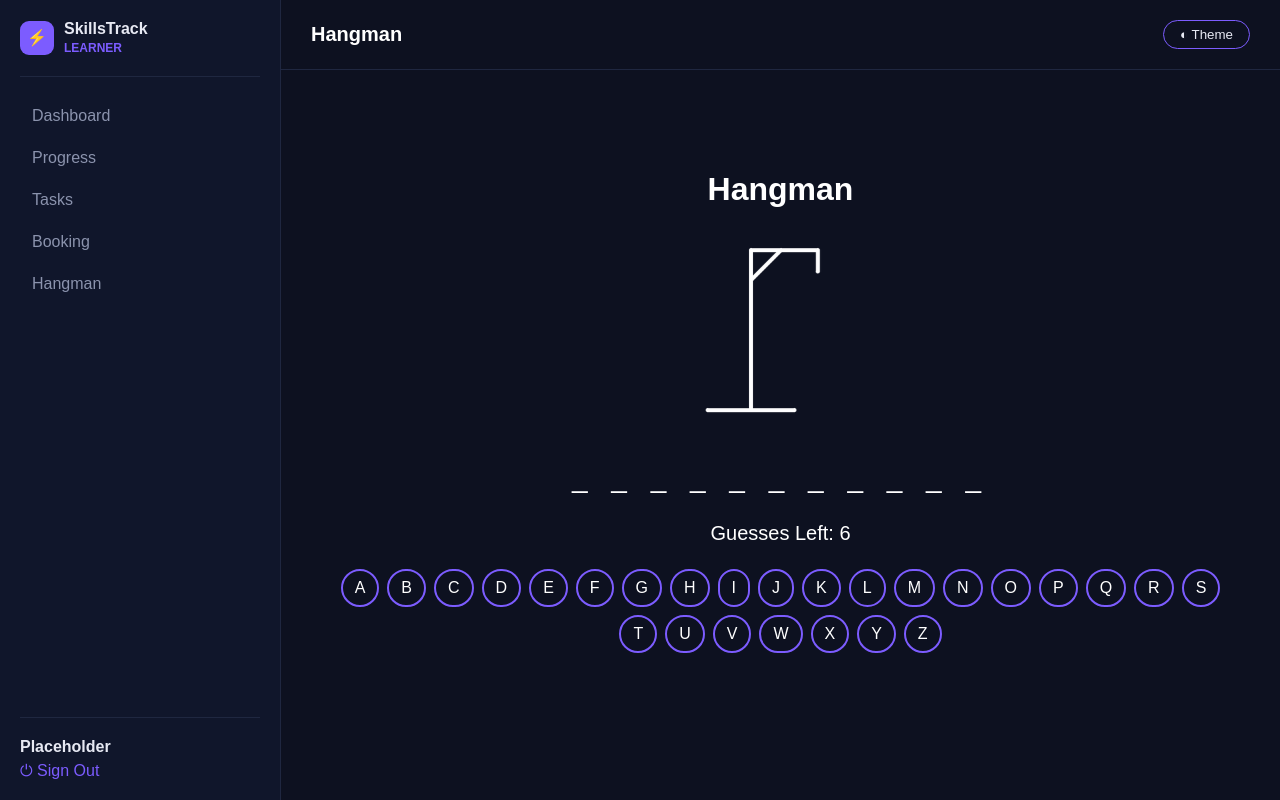
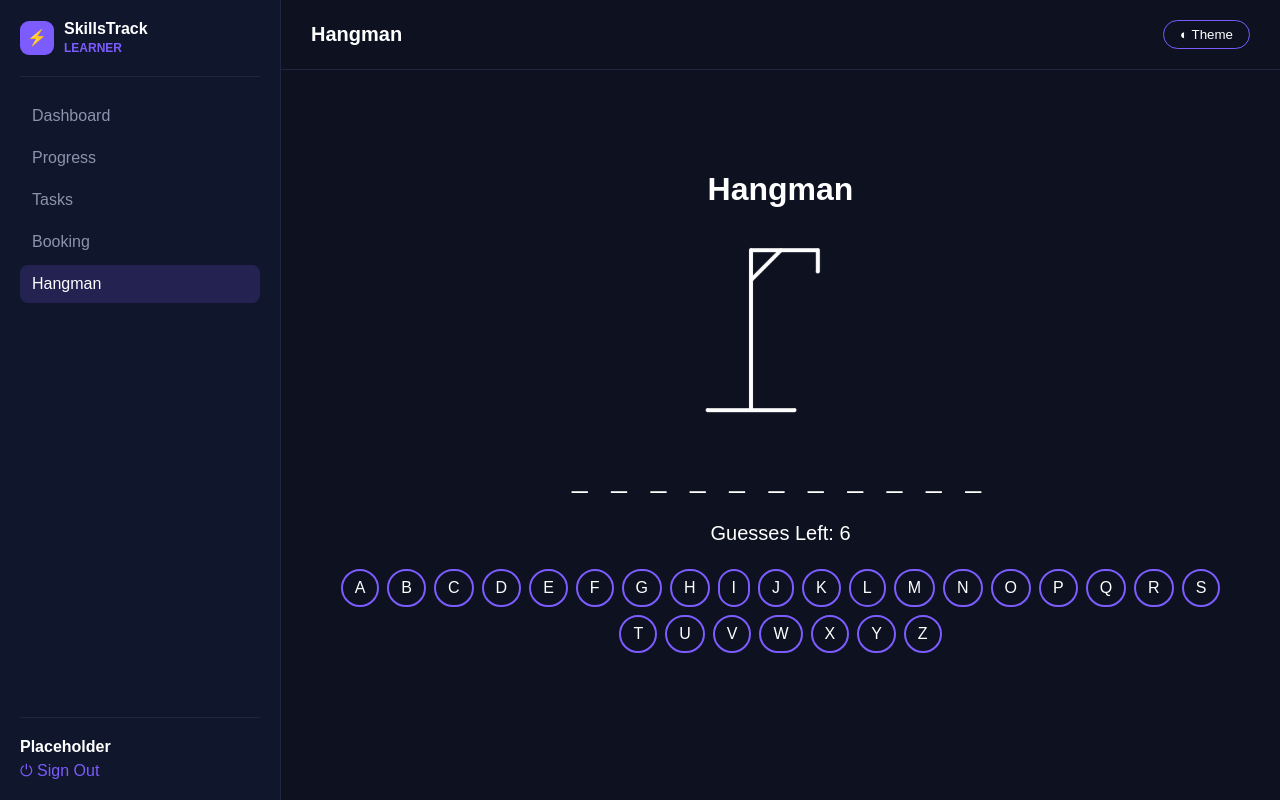
Before and after one commit to ChadT2025/Javascript-project-2026, a website: page Hangman/hangman.html in a window 1280 px wide. Drawn offline with Linux system fonts and the light colour scheme.

Commit message:
Made a small update the sidebar for my  pages

```diff
--- a/Hangman/hangman.html
+++ b/Hangman/hangman.html
@@ -17,13 +17,11 @@
       </div>
 
       <nav class="nav">
-        <a href="../Student-Portal/learner-dashboard.html" class="active"
-          >Dashboard</a
-        >
+        <a href="../Student-Portal/learner-dashboard.html">Dashboard</a>
         <a href="">Progress</a>
         <a href="">Tasks</a>
         <a href="../Bookings/booking.html">Booking</a>
-        <a href="./hangman.html">Hangman</a>
+        <a href="./hangman.html" class="active">Hangman</a>
       </nav>
 
       <div class="footer">
--- a/Placeholder/placeholder.css
+++ b/Placeholder/placeholder.css
@@ -1,20 +1,25 @@
 body {
+  font-family: Arial;
+  color: white;
+  background: #0d1120;
   display: flex;
+  min-height: 100vh;
   margin: 0;
-  min-height: 100vh;
-  background: #0d1120;
-  color: #e7e9f3;
-  font-family: sans-serif;
 }
 
 .sidebar {
+  background: #10162b;
   display: flex;
   flex-direction: column;
   gap: 20px;
   width: 240px;
-  padding: 20px;
-  background: #10162b;
-  border-right: 1px solid #1f2740;
+  padding-top: 20px;
+  padding-bottom: 20px;
+  padding-left: 20px;
+  padding-right: 20px;
+  border-right-width: 1px;
+  border-right-style: solid;
+  border-right-color: #1f2740;
 }
 
 .brand {
@@ -22,7 +27,9 @@ body {
   align-items: center;
   gap: 10px;
   padding-bottom: 20px;
-  border-bottom: 1px solid #1f2740;
+  border-bottom-width: 1px;
+  border-bottom-style: solid;
+  border-bottom-color: #1f2740;
 }
 
 .brand-icon {
@@ -55,10 +62,24 @@ body {
   display: flex;
   align-items: center;
   gap: 10px;
-  padding: 10px 12px;
+  padding-top: 10px;
+  padding-bottom: 10px;
+  padding-left: 12px;
+  padding-right: 12px;
   border-radius: 8px;
   color: #8b93ad;
   text-decoration: none;
+  font-weight: normal;
+}
+
+.nav a.active {
+  font-weight: normal;
+  background: rgba(124, 92, 255, 0.18);
+  color: white;
+}
+
+.nav :hover {
+  color: white;
 }
 
 .footer {
@@ -66,7 +87,10 @@ body {
   flex-direction: column;
   gap: 6px;
   padding-top: 20px;
-  border-top: 1px solid #1f2740;
+  border-top-width: 1px;
+  border-top-style: solid;
+  border-top-color: #1f2740;
+  font-weight: normal;
 }
 
 .footer .signout {
@@ -84,9 +108,14 @@ body {
   display: flex;
   align-items: center;
   justify-content: space-between;
-  padding: 20px 30px;
+  padding-top: 20px;
+  padding-bottom: 20px;
+  padding-left: 30px;
+  padding-right: 30px;
   background: #0d1120;
-  border-bottom: 1px solid #1f2740;
+  border-bottom-width: 1px;
+  border-bottom-style: solid;
+  border-bottom-color: #1f2740;
 }
 
 .topbar h1 {
@@ -95,15 +124,23 @@ body {
 }
 
 .theme-btn {
-  padding: 6px 16px;
-  border: 1px solid #7c5cff;
+  background-color: transparent;
+  color: white;
+  padding-top: 6px;
+  padding-bottom: 6px;
+  padding-left: 16px;
+  padding-right: 16px;
+  border-width: 1px;
+  border-style: solid;
+  border-color: #7c5cff;
   border-radius: 20px;
-  background: none;
-  color: #e7e9f3;
   cursor: pointer;
 }
 
 .page {
-  padding: 40px;
+  padding-top: 40px;
+  padding-bottom: 40px;
+  padding-left: 40px;
+  padding-right: 40px;
   color: #8b93ad;
 }
```
Also changed, not shown: Bookings/booking.html (+2 -4 lines), Reviews/reviews.html (+3 -5 lines), Schedule/schedule.html (+2 -4 lines).
